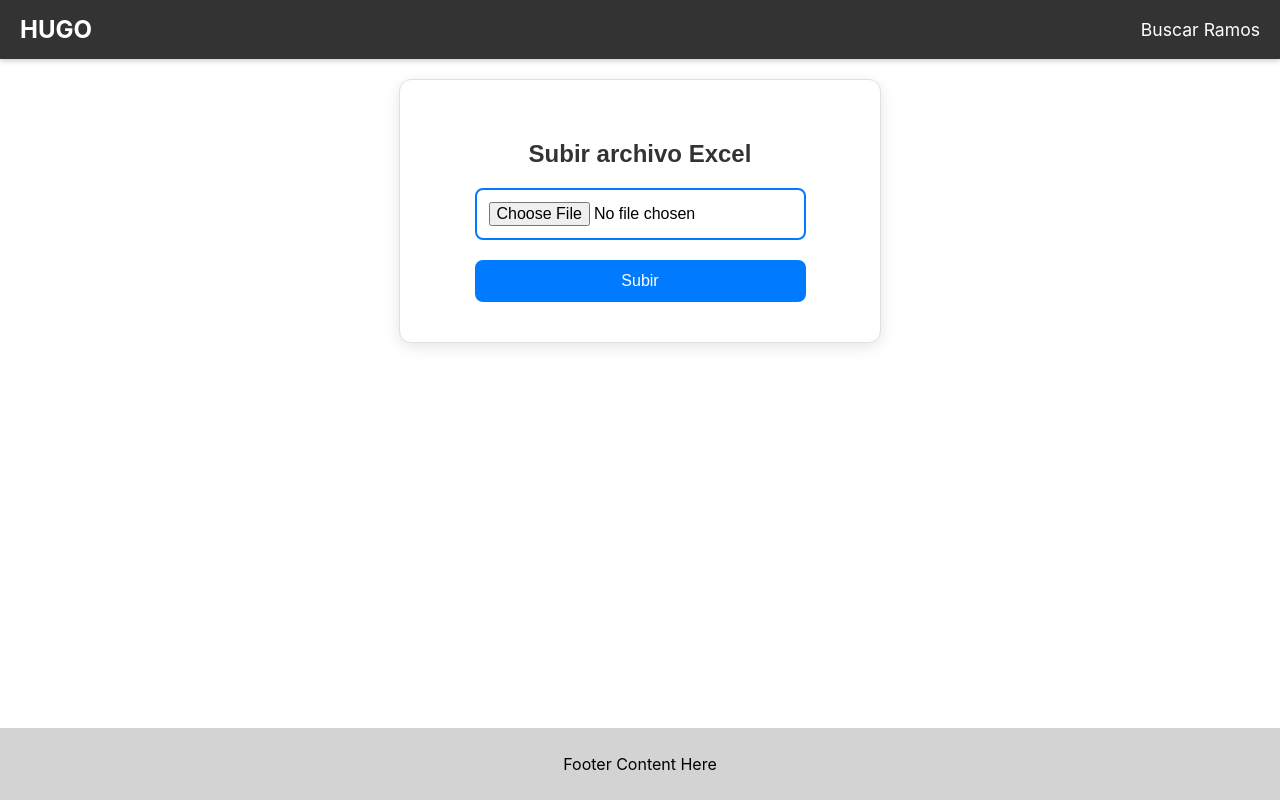
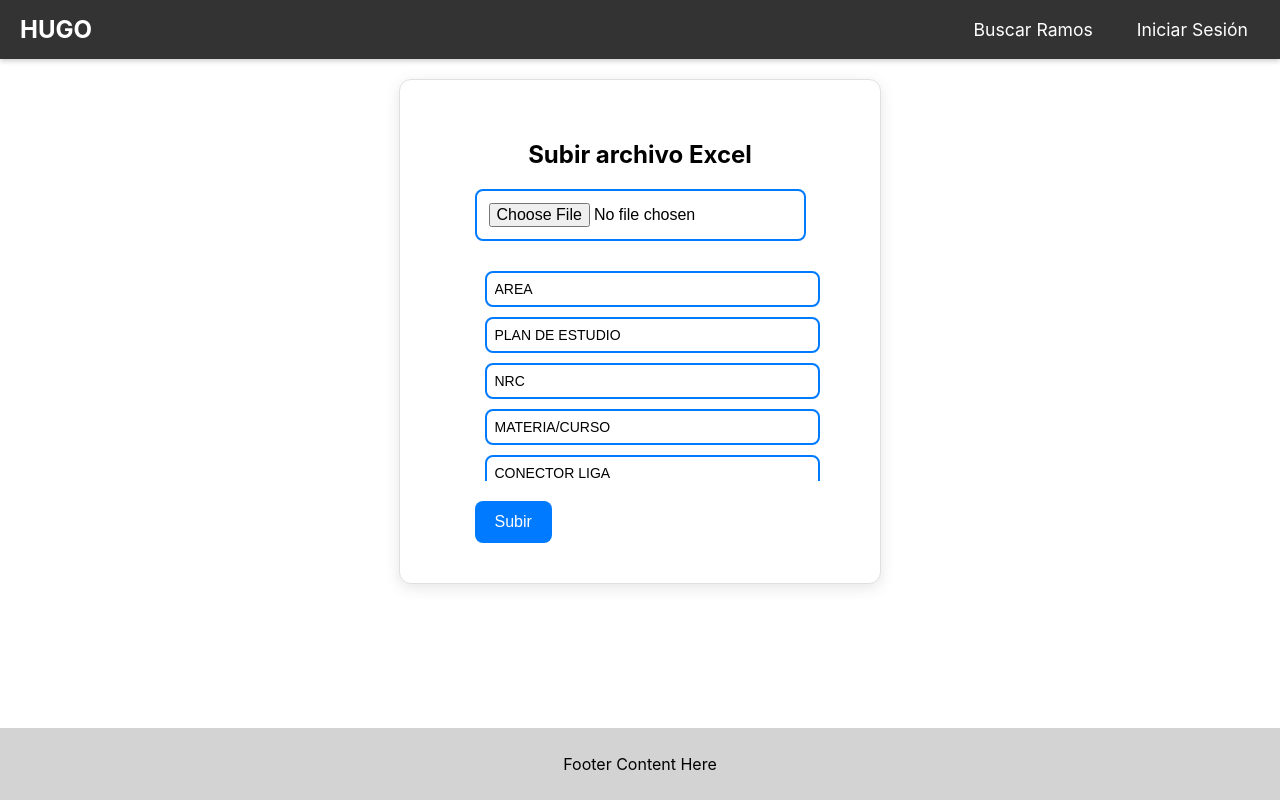
Before and after one commit to AlbertoZuiga/hugo, a React (Create React App) app: page /upload-excel in a window 1280 px wide. Built offline with nearby package versions, Linux system fonts and the light colour scheme.

Commit message:
Improved the flow and layout of the home page.

```diff
--- a/src/api/uploadExcelApi.js
+++ b/src/api/uploadExcelApi.js
@@ -1,10 +1,7 @@
 import axios from 'axios';
 
-// Función para subir un archivo Excel
-export const uploadExcelApi = async (file, token) => {
-  const formData = new FormData();
-  formData.append('file', file);
-
+// Función para subir un archivo Excel y las cabeceras
+export const uploadExcelApi = async (formData, token) => {
   try {
     const response = await axios.post(`http://localhost:8000/upload-excel/`, formData, {
       headers: {
--- a/src/components/navbar/Navbar.css
+++ b/src/components/navbar/Navbar.css
@@ -30,30 +30,42 @@
 }
 
 .navbar-links li {
-  display: inline;
+  display: inline-block;
 }
 
-.navbar-links a {
+.navbar-links a,
+.logout-button {
   color: white;
   text-decoration: none;
   font-size: 1.1em;
-  transition: color 0.3s ease;
+  padding: 8px 12px;
+  border: none; /* Sin borde por defecto */
+  background-color: transparent; /* Fondo transparente */
+  transition: color 0.3s ease, border 0.3s ease;
+  cursor: pointer;
 }
 
-.navbar-links a:hover {
-  color: #ff9800;
+.navbar-links a:hover,
+.logout-button:hover {
+  color: #ff9800; /* Color naranja al pasar el mouse */
+  border: 1px solid white; /* Borde blanco al pasar el mouse */
+  border-radius: 5px; /* Borde redondeado */
 }
 
+.logout-button {
+  background-color: transparent; /* Fondo transparente */
+  cursor: pointer;
+}
 
 @media (max-width: 768px) {
   .navbar {
-      flex-direction: column;
-      padding: 10px;
+    flex-direction: column;
+    padding: 10px;
   }
 
   .navbar-links {
-      flex-direction: column;
-      gap: 10px;
-      margin-top: 10px;
+    flex-direction: column;
+    gap: 10px;
+    margin-top: 10px;
   }
 }
--- a/src/components/navbar/Navbar.js
+++ b/src/components/navbar/Navbar.js
@@ -1,13 +1,29 @@
 import React from 'react';
 import { Link } from 'react-router-dom';
+import { useSelector, useDispatch } from 'react-redux';
+import { logout } from '../../redux/actions/authActions';
 import './Navbar.css';
 
 const Navbar = () => {
+  const isAuthenticated = useSelector((state) => state.auth.isAuthenticated);
+  const dispatch = useDispatch();
+
+  const handleLogout = () => {
+    dispatch(logout());
+  };
+
   return (
     <nav className="navbar">
       <Link to="/" className="navbar-logo">HUGO</Link>
       <ul className="navbar-links">
         <li><Link to="/search-courses">Buscar Ramos</Link></li>
+        {isAuthenticated ? (
+          <>
+            <li><Link to="/upload-excel">Subir Excel</Link></li>
+          </>
+        ) : (
+          <li><Link to="/login">Iniciar Sesión</Link></li>
+        )}
       </ul>
     </nav>
   );
--- a/src/pages/home/Home.css
+++ b/src/pages/home/Home.css
@@ -60,3 +60,30 @@
   border: 2px solid red;
   height: 50%;
 }
+
+/* Estilo para celdas vacías */
+.empty-slot {
+  background-color: #f9f9f9;
+  height: 60px;
+}
+
+/* Estilo para eventos especiales */
+.special-events {
+  margin-top: 20px;
+  padding: 10px;
+  border: 1px solid #ccc;
+  background-color: #f4f4f4;
+}
+
+.event-item {
+  margin-bottom: 10px;
+}
+
+.event-item h3 {
+  margin: 0;
+  font-size: 1.2em;
+}
+
+.event-item p {
+  margin: 5px 0;
+}
--- a/src/pages/login/Login.js
+++ b/src/pages/login/Login.js
@@ -1,11 +1,13 @@
 import React, { useState } from 'react';
 import { useDispatch, useSelector } from 'react-redux';
+import { useNavigate } from 'react-router-dom'; // Importa useNavigate
 import { loginRequest, loginSuccess, loginFailure } from '../../redux/actions/authActions';
 import { loginUserApi } from '../../api/loginUserApi';
 import './Login.css';
 
 const Login = () => {
   const dispatch = useDispatch();
+  const navigate = useNavigate(); // Inicializa useNavigate
   const { isLoading, error } = useSelector(state => state.auth);
   const [username, setUsername] = useState('');
   const [password, setPassword] = useState('');
@@ -18,6 +20,9 @@ const Login = () => {
       const { token, user } = await loginUserApi(username, password);
       dispatch(loginSuccess({ token, user }));
       console.log('Inicio de sesión exitoso');
+
+      // Redirigir al Home después de un inicio de sesión exitoso
+      navigate('/');
     } catch (err) {
       dispatch(loginFailure(err.message));
     }
--- a/src/pages/upload_excel/UploadExcel.css
+++ b/src/pages/upload_excel/UploadExcel.css
@@ -8,20 +8,35 @@
   border-radius: 12px;
   box-shadow: 0 4px 15px rgba(0, 0, 0, 0.1);
   background-color: #ffffff;
-  max-width: 400px; /* Limita el ancho del contenedor */
+  max-width: 400px;
 }
 
-.upload-excel-title {
-  font-size: 24px;
-  color: #333;
+.headers-scroll-container {
+  display: flex;
+  flex-direction: column; /* Mantiene la disposición vertical */
+  max-height: 200px; /* Altura máxima del contenedor para scroll vertical */
+  overflow-y: auto; /* Permite solo el scroll vertical */
+  overflow-x: hidden; /* Oculta el scroll horizontal */
+  width: 100%;
+  padding: 10px;
   margin-bottom: 20px;
-  font-family: 'Arial', sans-serif; /* Cambia a una fuente moderna */
 }
 
-.upload-excel-form {
-  display: flex;
-  flex-direction: column;
-  align-items: stretch; /* Asegura que el formulario llene el espacio */
+
+.header-input {
+  width: calc(100% - 16px); /* Ajuste para evitar desbordamiento */
+  margin-bottom: 10px;
+  padding: 8px;
+  border: 2px solid #007BFF;
+  border-radius: 8px;
+  font-size: 14px;
+  transition: border-color 0.3s;
+}
+
+
+.header-input:focus {
+  border-color: #0056b3;
+  outline: none;
 }
 
 .upload-excel-input {
@@ -34,8 +49,8 @@
 }
 
 .upload-excel-input:focus {
-  border-color: #0056b3; /* Cambia el borde al enfocar */
-  outline: none; /* Quita el contorno por defecto */
+  border-color: #0056b3;
+  outline: none;
 }
 
 .upload-excel-button {
@@ -50,13 +65,13 @@
 }
 
 .upload-excel-button:hover {
-  background-color: #0056b3; /* Color al pasar el mouse */
-  transform: scale(1.05); /* Efecto de aumento al pasar el mouse */
+  background-color: #0056b3;
+  transform: scale(1.05);
 }
 
 .upload-excel-button.loading {
-  background-color: #6c757d; /* Color gris para el botón de carga */
-  cursor: not-allowed; /* Cambia el cursor cuando está deshabilitado */
+  background-color: #6c757d;
+  cursor: not-allowed;
 }
 
 .upload-excel-error {
@@ -71,7 +86,6 @@
   font-size: 14px;
 }
 
-/* Estilo del spinner */
 .spinner {
   margin-top: 15px;
   width: 24px;
@@ -79,10 +93,9 @@
   border: 4px solid rgba(0, 123, 255, 0.3);
   border-radius: 50%;
   border-top: 4px solid #007BFF;
-  animation: spin 1s linear infinite; /* Animación de giro */
+  animation: spin 1s linear infinite;
 }
 
-/* Animación de giro */
 @keyframes spin {
   0% { transform: rotate(0deg); }
   100% { transform: rotate(360deg); }
--- a/src/pages/upload_excel/UploadExcel.js
+++ b/src/pages/upload_excel/UploadExcel.js
@@ -4,15 +4,43 @@ import './UploadExcel.css'; // Asegúrate de tener este archivo CSS
 
 const UploadExcel = () => {
   const [file, setFile] = useState(null);
+  const [headers, setHeaders] = useState({
+    AREA: 'AREA',
+    PLAN_DE_ESTUDIO: 'PLAN DE ESTUDIO',
+    NRC: 'NRC',
+    MATERIA_CURSO: 'MATERIA/CURSO',
+    CONECTOR_LIGA: 'CONECTOR LIGA',
+    LISTA_CRUZADA: 'LISTA CRUZADA',
+    SECC: 'SECC.',
+    TITULO: 'TITULO',
+    LUNES: 'LUNES',
+    MARTES: 'MARTES',
+    MIERCOLES: 'MIERCOLES',
+    JUEVES: 'JUEVES',
+    VIERNES: 'VIERNES',
+    INICIO: 'INICIO',
+    FIN: 'FIN',
+    TIPO_DE_REUNION: 'TIPO DE REUNIÓN',
+    SALA: 'SALA',
+    PROFESOR: 'PROFESOR',
+  });
   const [error, setError] = useState(null);
   const [successMessage, setSuccessMessage] = useState('');
-  const [loading, setLoading] = useState(false); // Nuevo estado para cargar
+  const [loading, setLoading] = useState(false);
 
   // Función para manejar el cambio de archivo
   const handleFileChange = (event) => {
     setFile(event.target.files[0]);
     setError(null);
     setSuccessMessage('');
+  };
+
+  // Función para manejar el cambio de texto en las cabeceras
+  const handleHeaderChange = (e, key) => {
+    setHeaders({
+      ...headers,
+      [key]: e.target.value,
+    });
   };
 
   // Función para manejar el envío del formulario
@@ -24,19 +52,23 @@ const UploadExcel = () => {
       return;
     }
 
+    const formData = new FormData();
+    formData.append('file', file);
+    formData.append('headers', JSON.stringify(headers)); // Agrega las cabeceras
+
     const token = localStorage.getItem('authToken');
-    setLoading(true); // Comienza la carga
+    setLoading(true);
 
     try {
-      const result = await uploadExcelApi(file, token); // Llama a la función del servicio
+      const result = await uploadExcelApi(formData, token);
       setSuccessMessage('Archivo subido exitosamente.');
-      console.log(result); // Manejar la respuesta como desees
+      console.log(result);
 
     } catch (error) {
-      setError(`Error: ${error.detail || error}`); // Maneja el error de forma adecuada
+      setError(`Error: ${error.detail || error}`);
       console.error('Error al subir el archivo:', error);
     } finally {
-      setLoading(false); // Finaliza la carga
+      setLoading(false);
     }
   };
 
@@ -50,13 +82,24 @@ const UploadExcel = () => {
           onChange={handleFileChange}
           className="upload-excel-input"
         />
+        <div className="headers-scroll-container">
+          {Object.keys(headers).map((key) => (
+            <input
+              key={key}
+              type="text"
+              value={headers[key]}
+              onChange={(e) => handleHeaderChange(e, key)}
+              className="header-input"
+            />
+          ))}
+        </div>
         <button type="submit" className={`upload-excel-button ${loading ? 'loading' : ''}`} disabled={loading}>
           {loading ? 'Cargando...' : 'Subir'}
         </button>
       </form>
       {error && <p className="upload-excel-error">{error}</p>}
       {successMessage && <p className="upload-excel-success">{successMessage}</p>}
-      {loading && <div className="spinner"></div>} {/* Spinner de carga */}
+      {loading && <div className="spinner"></div>}
     </div>
   );
 };
--- a/src/redux/actions/authActions.js
+++ b/src/redux/actions/authActions.js
@@ -3,12 +3,20 @@ export const loginRequest = (credentials) => ({
   payload: credentials,
 });
 
-export const loginSuccess = ({token, user}) => ({
+export const loginSuccess = ({ token, user }) => ({
   type: 'LOGIN_SUCCESS',
-  payload: {token, user},
+  payload: { token, user },
 });
 
 export const loginFailure = (error) => ({
   type: 'LOGIN_FAILURE',
   payload: error,
 });
+
+// Nueva acción para logout
+export const logout = () => {
+  return (dispatch) => {
+    localStorage.removeItem('authToken'); // Elimina el token del almacenamiento local
+    dispatch({ type: 'LOGOUT' });
+  };
+};
--- a/src/redux/reducers/authReducer.js
+++ b/src/redux/reducers/authReducer.js
@@ -29,6 +29,10 @@ const authReducer = (state = initialState, action) => {
         isLoading: false,
         error: action.payload,
       };
+    case 'LOGOUT':
+      return {
+        ...initialState, // Restablece el estado inicial al cerrar sesión
+      };
     default:
       return state;
   }
```
Also changed, not shown: src/pages/home/Home.js (+13 -14 lines). Lines whose indentation alone changed are shown as unchanged.
